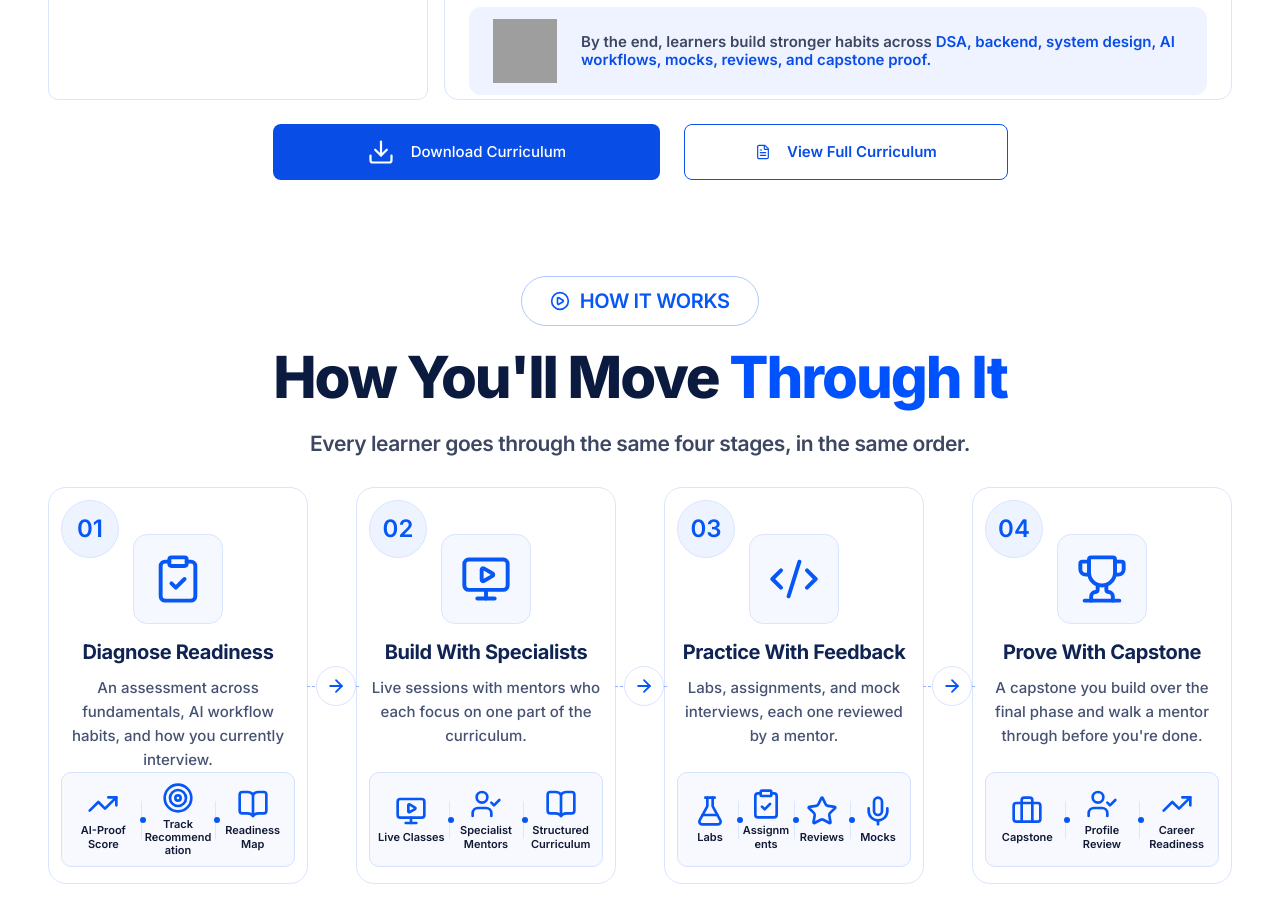
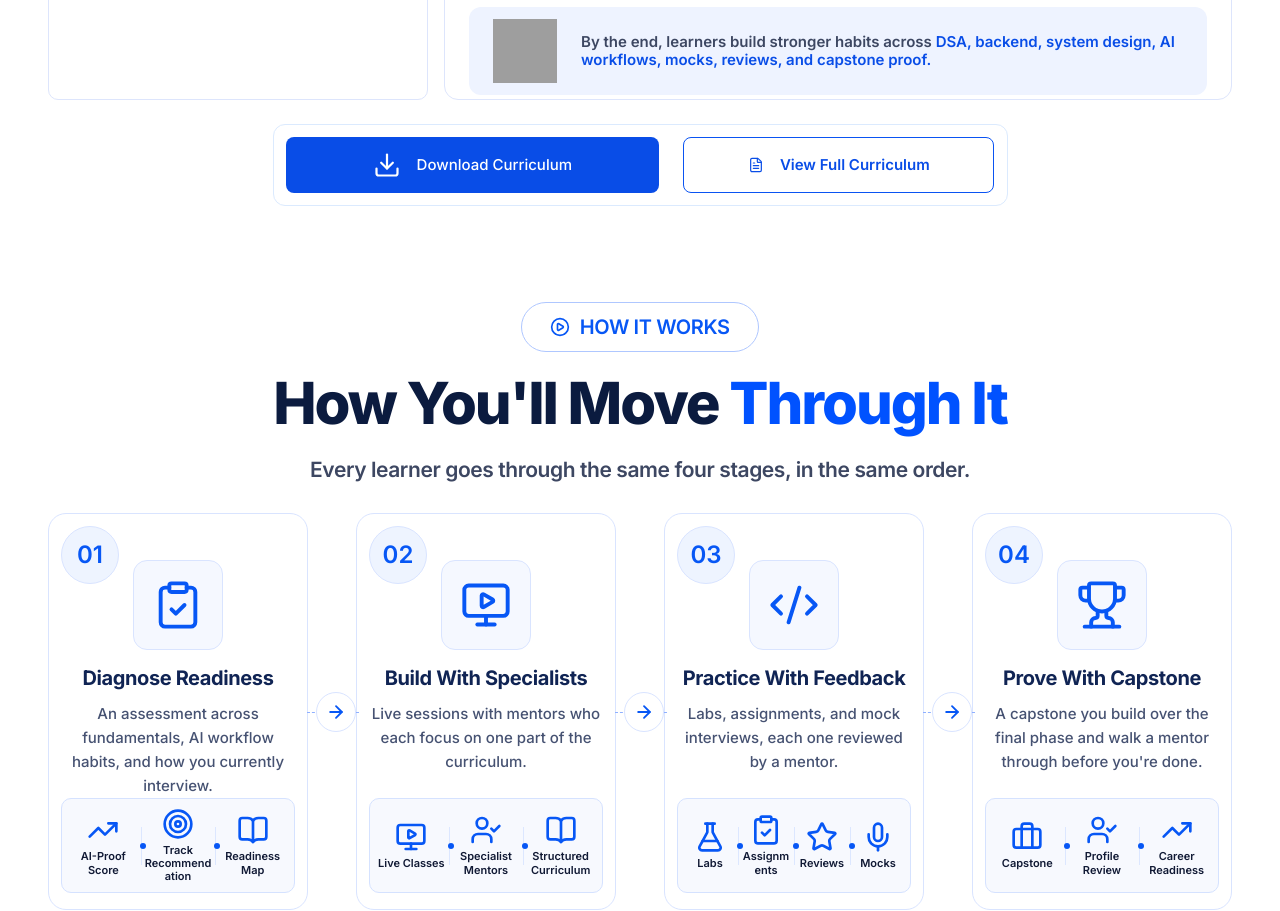
Before and after one commit to InterviewCall/AI-Proof-Engineering, a Next.js app: page / in a window 1280 px wide. Shown: the part 5000-5911 px from the top of the page. Built offline with nearby package versions, Linux system fonts and the light colour scheme; grey boxes are pictures that could not be loaded.

Commit message:
button border in 5th page

```diff
--- a/src/components/Sections/StructuredJourney/StructuredJourneySection.tsx
+++ b/src/components/Sections/StructuredJourney/StructuredJourneySection.tsx
@@ -654,6 +654,10 @@ const StructuredJourneySection: FC = () => {
                     lg:mt-6
                     lg:grid-cols-[1.2fr_1fr]
                     lg:gap-6
+                    rounded-xl
+                    border
+                    border-blue-100
+                    p-3
                 "
                 >
                     <a
```
